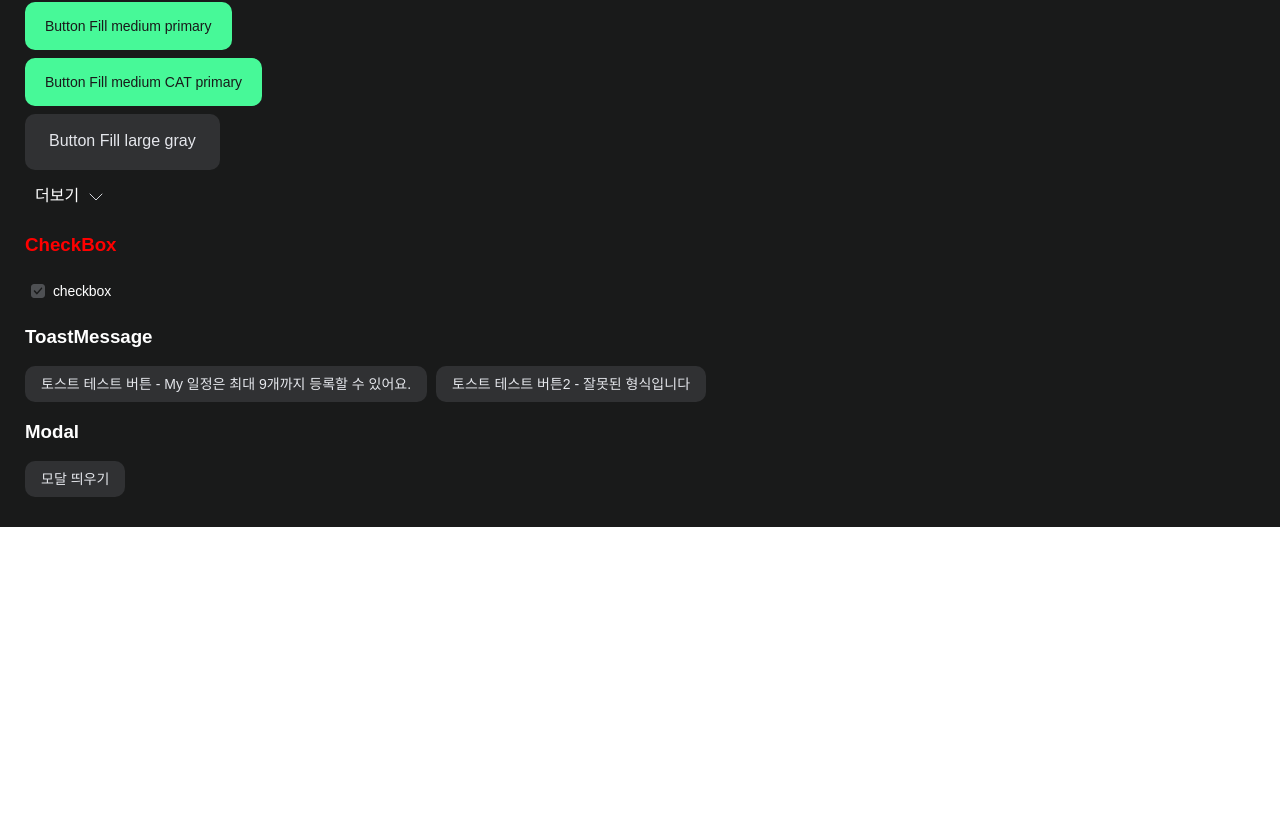
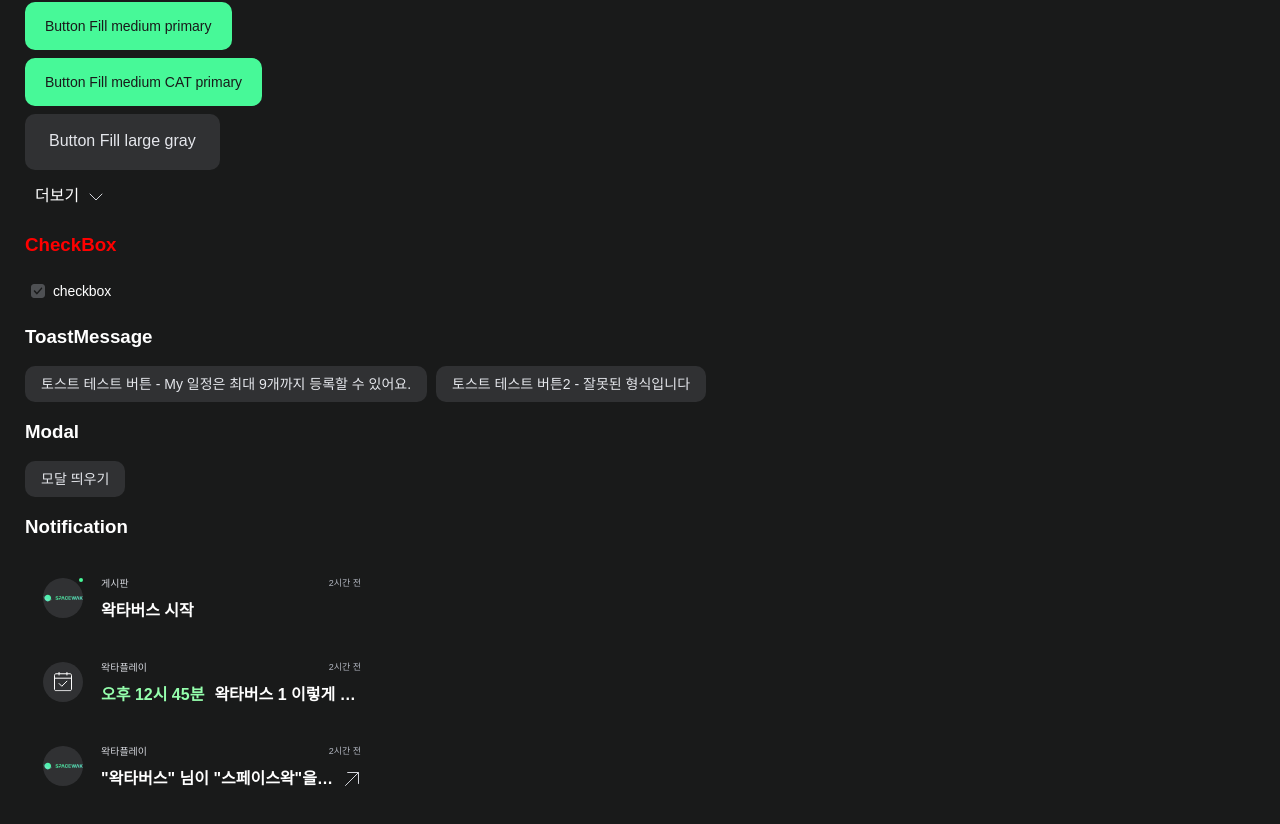
Before and after one commit to waktaplay/ui, a React (Vite) app: page / in a window 1280 px wide. Shown: the part 1705-2529 px from the top of the page. Before the commit the page ends 2232 px from the top, so only its background shows below. Built offline with nearby package versions, Linux system fonts and the light colour scheme; a web font is replaced by a local one.

Commit message:
:hammer change: App.tsx - Notification 적용

```diff
--- a/src/App.tsx
+++ b/src/App.tsx
@@ -14,6 +14,7 @@ import CheckBox from "@/components/CheckBox"
 import Button from "@/components/Button"
 import ToastMessage from "@/components/ToastMessage"
 import Modal from "@/components/Modal"
+import Notification from "@/components/List/Notification"
 
 import FavorateSvg from "@assets/icons/favorate.svg"
 import LogoutSvg from "@assets/icons/out.svg"
@@ -21,6 +22,7 @@ import Withdraw from "@assets/icons/withdraw.svg"
 
 import SpacewakTextLogo from "@assets/logo/spacewak-text-logo.svg"
 import WaktaplayTextLogo from "@assets/logo/waktaplay-text-logo.svg"
+import { IElementProps } from "./components/List/Element"
 
 // TODO : 아래 더미데이터들은 원하는 내용으로 바꾸시면 되고 unit은 지우셔도 무방합니다.
 const TABS = [
@@ -89,6 +91,36 @@ const UNITS = [
   {
     index: 8,
     title: "UNIT 8",
+  },
+]
+
+const notificationSample: IElementProps[] = [
+  {
+    icon: SpacewakTextLogo,
+    content: "왁타버스 시작",
+    view: false,
+    createdAt: "2시간 전",
+    category: "게시판",
+    type: "favorit",
+    time: null,
+  },
+  {
+    icon: SpacewakTextLogo,
+    content: "왁타버스 1 이렇게 길게 만들어 보면 어떻게 될까요 한번 가시보죠",
+    view: true,
+    createdAt: "2시간 전",
+    category: "왁타플레이",
+    time: "오후 12시 45분",
+    type: "calendar",
+  },
+  {
+    icon: SpacewakTextLogo,
+    content: '"왁타버스" 님이 "스페이스왁"을 친구 추가 했습니다.',
+    view: true,
+    createdAt: "2시간 전",
+    category: "왁타플레이",
+    link: "https://www.youtube.com/@waktaverse",
+    type: "favorit",
   },
 ]
 
@@ -331,6 +363,12 @@ const App = () => {
             />
           )}
         </section>
+
+        <section>
+          <h3>Notification</h3>
+
+          <Notification itemList={notificationSample} />
+        </section>
       </main>
 
       <ToastMessage message={message} setMessage={setMessage} />
```
